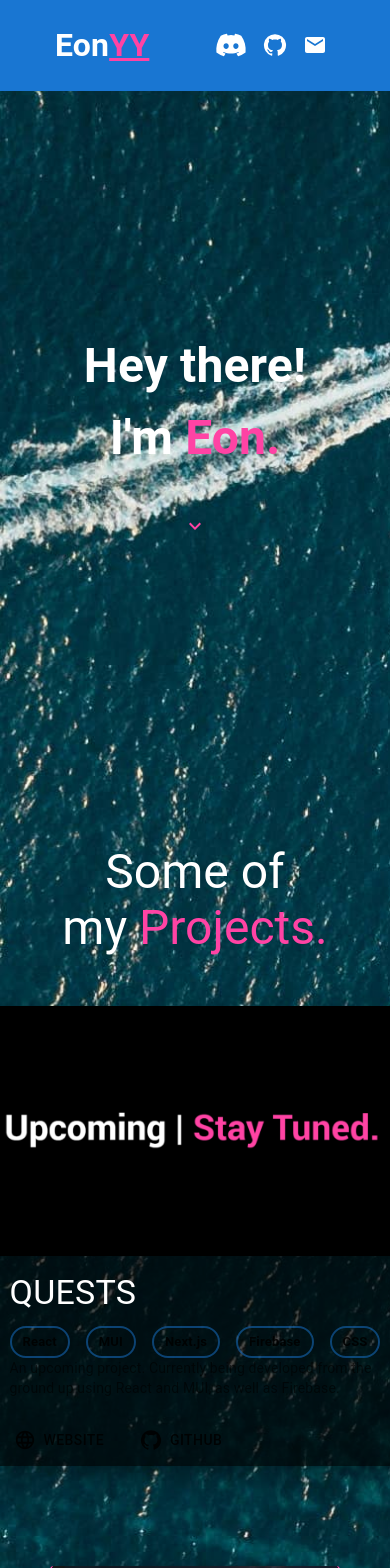
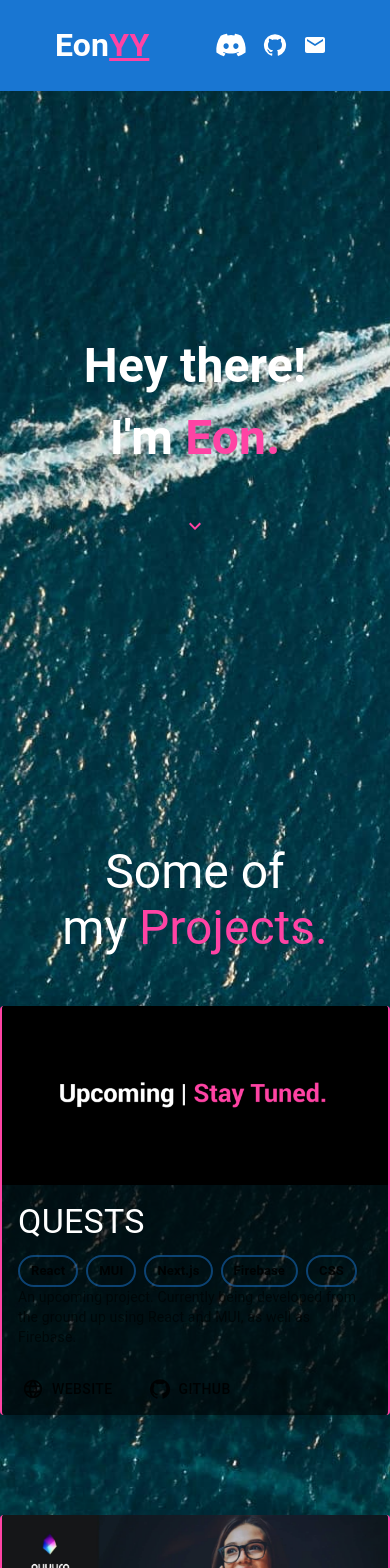
Before and after one commit to EonYY/portfolio, a Next.js app in the folder site/: page / in a window 390 px wide. Shown: the top 1568 px of the page. Built offline with nearby package versions, Linux system fonts and the light colour scheme.

Commit message:
Improve mobile responsiveness

```diff
--- a/site/components/Contact.js
+++ b/site/components/Contact.js
@@ -4,6 +4,7 @@ import GitHubIcon from '@mui/icons-material/GitHub';
 import EmailIcon from '@mui/icons-material/Email';
 import { FaDiscord } from 'react-icons/fa';
 import { createBreakpoints } from "@mui/system";
+import { Grid } from "@mui/material";
 
 const breakpoints = createBreakpoints({
     values: {
@@ -30,7 +31,7 @@ const useStyles = makeStyles(() => ({
     alignItems: 'center',
     textAlign: 'center',
     color: '#fff',
-    minWidth: 500,
+
   },
   icon: {
     fontSize: '2rem',
@@ -81,10 +82,11 @@ export default function Contact() {
             <Typography variant='h3' className={classes.projectSectionHeader}>
               Contact <span className={classes.textThemeColor}>Me.</span>
             </Typography>
+
             <Card className={classes.contactCard} sx={{
                 maxWidth: 500,
                 background: 'rgba(0, 0, 0, 0.3)',
-                    margin: '50px',
+                margin: '20px',
                 border: 2,
                 borderColor: '#ff43a4',
                 }}>
@@ -110,6 +112,9 @@ export default function Contact() {
                 </CardContent>
 
                 <CardActions className={classes.contactLinks}>
+                    <Grid container direction='column'>
+
+                        <Grid item={12}>
                             <IconButton href="https://discordapp.com/users/809948633046581290" target="_blank">
                                 <FaDiscord className={classes.icon} />
                             </IconButton>
@@ -119,11 +124,17 @@ export default function Contact() {
                             <IconButton href="mailto:eonblues@outlook.com" target="_blank">
                                 <EmailIcon className={classes.icon} />
                             </IconButton>
-                    </CardActions>
+                        </Grid>
+
+                        <Grid item={12}>
                         <Typography gutterBottom className={classes.portfolioFooterMessage}>
                             P.S. I built this portfolio site with React and MUI.
                             You can view the repo on my GitHub. :)
                         </Typography>
+                        </Grid>
+
+                    </Grid>
+                </CardActions>
             </Card>
         </div>
             )
--- a/site/components/ProjectArea.js
+++ b/site/components/ProjectArea.js
@@ -37,6 +37,7 @@ const useStyles = makeStyles(() => ({
     fontFamily: 'Nunito',
     fontWeight: 'bold',
     textAlign: 'center',
+    flexDirection: 'column',
   },
 }));
 
@@ -47,7 +48,7 @@ export default function ProjectArea() {
 
     return (
       <div container direction='flow' className={classes.root}>
-            <Typography variant='h3' className={classes.projectSectionHeader}>
+            <Typography variant='h3' className={classes.projectSectionHeader} checked={checked}>
               Some of <br />my <span className={classes.textThemeColor}>Projects.</span>
             </Typography>
             <ProjectCard project={projects[1]} checked={checked} />
--- a/site/components/ProjectCard.js
+++ b/site/components/ProjectCard.js
@@ -10,6 +10,18 @@ import GitHubIcon from '@mui/icons-material/GitHub';
 import LanguageIcon from '@mui/icons-material/Language';
 import Chip from '@mui/material/Chip';
 import Stack from '@mui/material/Stack';
+import { createBreakpoints } from "@mui/system";
+
+
+const breakpoints = createBreakpoints({
+  values: {
+    xs: 0,
+    sm: 600,
+    md: 900,
+    lg: 1200,
+    xl: 1536,
+  },
+})
 
 
 const useStyles = makeStyles(() => ({
@@ -47,10 +59,16 @@ export default function ProjectCard({ project, checked }) {
           borderLeft: 2,
           borderRight: 2,
           borderColor: '#ff43a4',
+          [breakpoints.down('md')]: {
+            border: '(0px, 2px, 0px, 2px)',
+            borderColor: '#ff43a4',
+            marginLeft: '0px',
+            marginRight: '0px',
+          }
           }}>
         <CardMedia
           component='img'
-          height='250'
+
           image={project.imageURL}
           alt={project.imageAlt}
           title={project.imageAlt}
@@ -60,7 +78,7 @@ export default function ProjectCard({ project, checked }) {
             {project.title}
           </Typography>
 
-          <Stack direction="row" spacing={2}>
+          <Stack direction="row" spacing={1}>
           {project.tools.map((project) => (
           <Chip sx={{
             borderColor: 'rgba(25, 118, 210, 0.5)',
```
Lines whose indentation alone changed are shown as unchanged.
